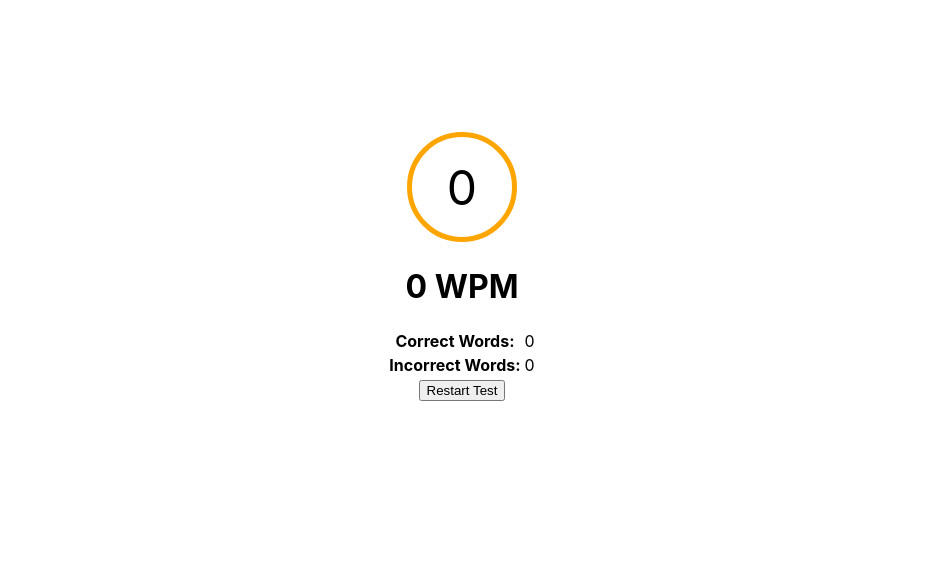
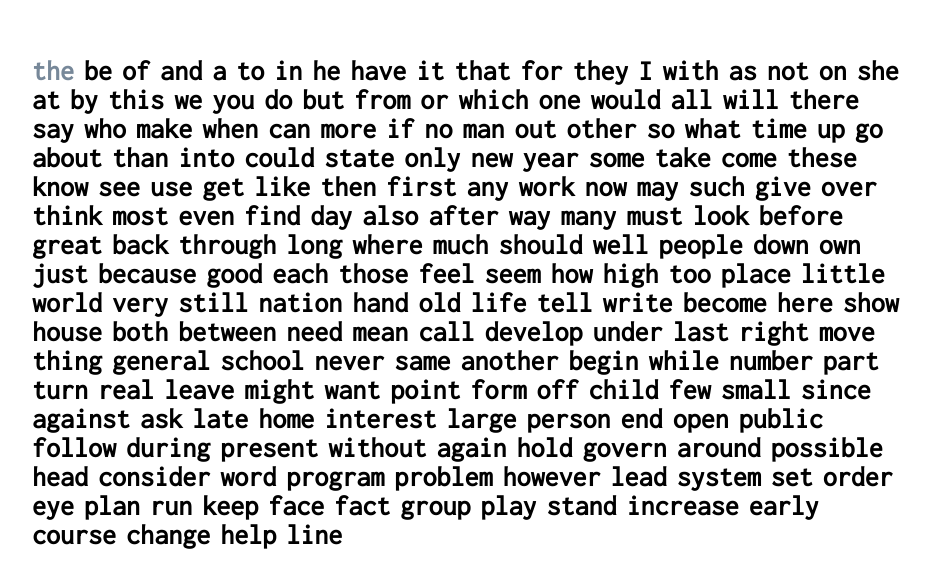
Before and after one commit to webdev123123/typing-test, a React (Create React App) app: page / in a window 1280 px wide. Shown: the part 132-720 px from the top of the page, without its empty margins (178-1109 px from the left). Built offline with nearby package versions, Linux system fonts and the light colour scheme.

Commit message:
Added basic caret to keep track where is cursor Added some fonts (better one)

```diff
--- a/src/App.js
+++ b/src/App.js
@@ -4,7 +4,7 @@ export default class App extends React.Component {
 	state = {
 		currWord: "",
 		typedWord: "",
-		timer: 0,
+		timer: 60,
 		correctWords: 0,
 		incorrectWords: 0,
 		correctChars: 0,
@@ -216,7 +216,6 @@ export default class App extends React.Component {
 	recordTest = (words, e) => {
 		if (this.timer === null && e.key !== "Tab") {
 			this.setState({ timer: 60 });
-			console.log("timer startging")
 			this.timer = setInterval(() => {
 				this.setState({ timer: this.state.timer - 1 }, () => {
 					if (this.state.timer === 0) {
@@ -279,10 +278,7 @@ export default class App extends React.Component {
 		const words = document.getElementsByClassName("word");
 		this.setState({ currWord: this.words[0] });
 		document.body.onkeyup = (e) => {
-			if (e.key !== "Tab") {
-				this.recordTest(words, e)
-				e.preventDefault()
-			}
+			this.recordTest(words, e)
 		}
 		document.body.onkeydown = (e) => {
 			if (e.key === "Tab") {
@@ -314,7 +310,8 @@ export default class App extends React.Component {
 											: ""
 									}
 								>
-									{/* <span class="caret">|</span> */}
+
+									{this.state.currWord === word ? <span className="caret" style={{left: this.state.typedWord.length * 7}}>|</span> : null }
 									{word.split("").map((char, charId) => {
 										return (
 											<span key={char + charId}>
--- a/src/App.scss
+++ b/src/App.scss
@@ -9,14 +9,16 @@
 	border-radius: 50%;
 }
 .box {
+	font-family: Inconsolata, monospace;
+	font-weight: 700;
 	padding: 200px 200px;
-	font-size: x-large;
+	font-size: 21pt;
 	display: flex;
 	flex-wrap: wrap;
 	align-items: center;
 	.word {
 		position: relative;
-		margin-left: 3px;
+		margin-left: 10px;
 	}
 	.typedWord {
 		position: absolute;
@@ -28,6 +30,7 @@
 		color: lightslategray;
 	}
 	#active {
+		position: relative;
 		width: max-content;
 	}
 	.wrong {
@@ -35,8 +38,13 @@
 	}
 
 	.caret {
+		transition: left 0.1s ease;
+		position: absolute;
 		color: orange;
 		animation: blink 1s ease infinite;
+		span {
+			color: transparent;
+		}
 	}
 	@keyframes blink {
 		0%,
--- a/src/index.css
+++ b/src/index.css
@@ -1,8 +1,8 @@
+@import url("https://fonts.googleapis.com/css2?family=Inconsolata");
+@import url("https://fonts.googleapis.com/css2?family=Montserrat&display=swap");
 body {
 	margin: 0;
-	font-family: -apple-system, BlinkMacSystemFont, "Segoe UI", "Roboto",
-		"Oxygen", "Ubuntu", "Cantarell", "Fira Sans", "Droid Sans",
-		"Helvetica Neue", sans-serif;
+	font-family: "Montserrat", sans-serif;
 	-webkit-font-smoothing: antialiased;
 	-moz-osx-font-smoothing: grayscale;
 }
```
